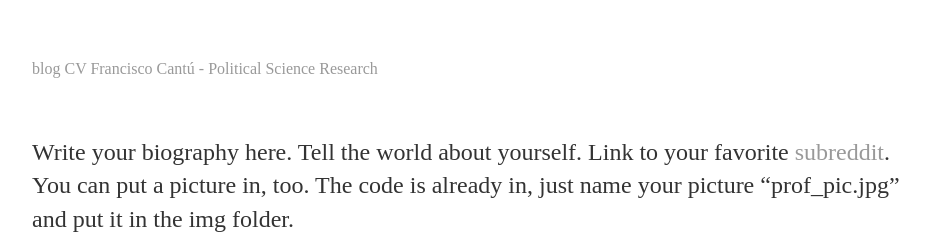
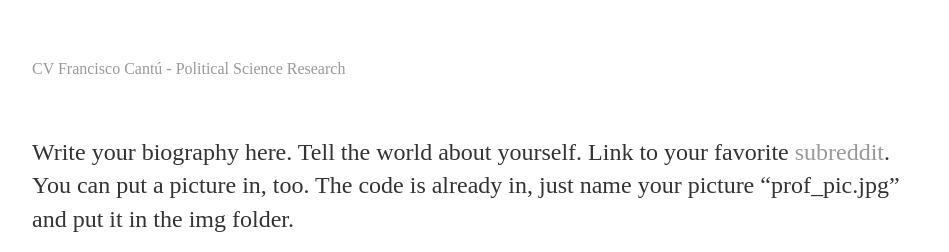
Before and after one commit to franciscocantu/franciscocantu.github.io, a Jekyll site: the page built from cv.md, in a window 1280 px wide. Shown: the top 252 px of the page, without its empty margins (160-1109 px from the left). Built offline with Jekyll 4.4.1, drawn with Linux system fonts in a browser that asks for light colours; nearby versions of some CDN libraries.

Commit message:
Update header.html
Eliminating blog link

```diff
--- a/_includes/header.html
+++ b/_includes/header.html
@@ -6,7 +6,6 @@
 
       <div class="trigger">
         <!-- {{ site.title }} instead of blog -->
-        <a class="page-link" href="{{ site.baseurl }}/">blog</a>
 
         {% for page in site.pages %}
           {% if page.title %}
```
